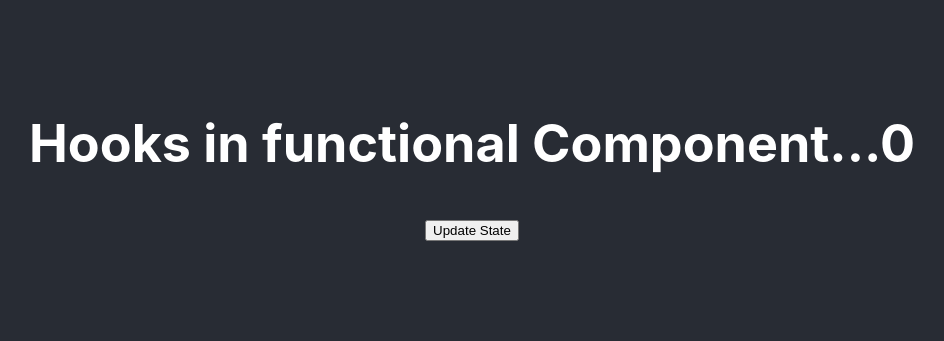
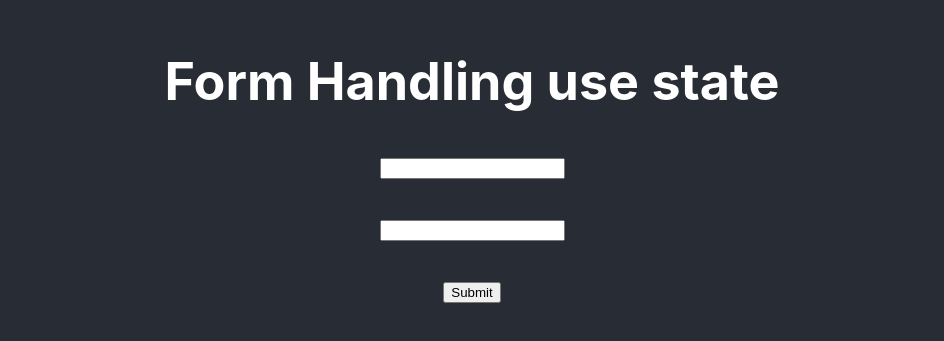
Before and after one commit to Lindos-Mahadi/ReactJS-Concept-Basick, a React (Create React App) app: page / in a window 1280 px wide. Shown: the part 241-582 px from the top of the page, without its empty margins (168-1112 px from the left). Built offline with nearby package versions, Linux system fonts and the light colour scheme.

Commit message:
Form Handling use state

```diff
--- a/package.json
+++ b/package.json
@@ -6,7 +6,9 @@
     "@testing-library/jest-dom": "^5.14.1",
     "@testing-library/react": "^11.2.7",
     "@testing-library/user-event": "^12.8.3",
+    "bootstrap": "^5.1.0",
     "react": "^17.0.2",
+    "react-bootstrap": "^2.0.0-beta.6",
     "react-dom": "^17.0.2",
     "react-scripts": "4.0.3",
     "web-vitals": "^1.1.2"
--- a/src/App.js
+++ b/src/App.js
@@ -8,7 +8,8 @@ function App() {
   return (
     <div className="App">
       <header className="App-header">
-        <Home />
+        {/* <Home /> */}
+        <About />
       </header>
     </div>
   );
--- a/src/components/About.js
+++ b/src/components/About.js
@@ -1,18 +1,36 @@
 import React, { Component } from 'react';
 
 class About extends Component {
-    componentWillUnmount()
+    constructor()
     {
-        alert("About has been Deleted!")
+        super()
+        this.state={
+            user: null,
+            password: null
+        }
+    }
+    submit(){
+        console.warn(this.state)
     }
     render() {
         return (
             <div>
-                <ul>
-                    <li>Name : Lindos</li>
-                    <li>Email : lindos@gmail.com</li>
-                    <li>Contact : 65321654</li>
-                </ul>
+                <h1>Form Handling use state</h1>
+                <input
+                type="text"
+                name="user"
+                onChange={(e)=>{this.setState({user: e.target.value})}}
+                />
+                <br />
+                <br />
+                <input
+                type="password"
+                name="password"
+                onChange={(e)=>{this.setState({password: e.target.value})}}
+                />
+                <br />
+                <br />
+                <button onClick={()=>this.submit()}>Submit</button>
             </div>
         );
     }
```
Also changed, not shown: 1 other file (tests, documents, lock files or other folders).
